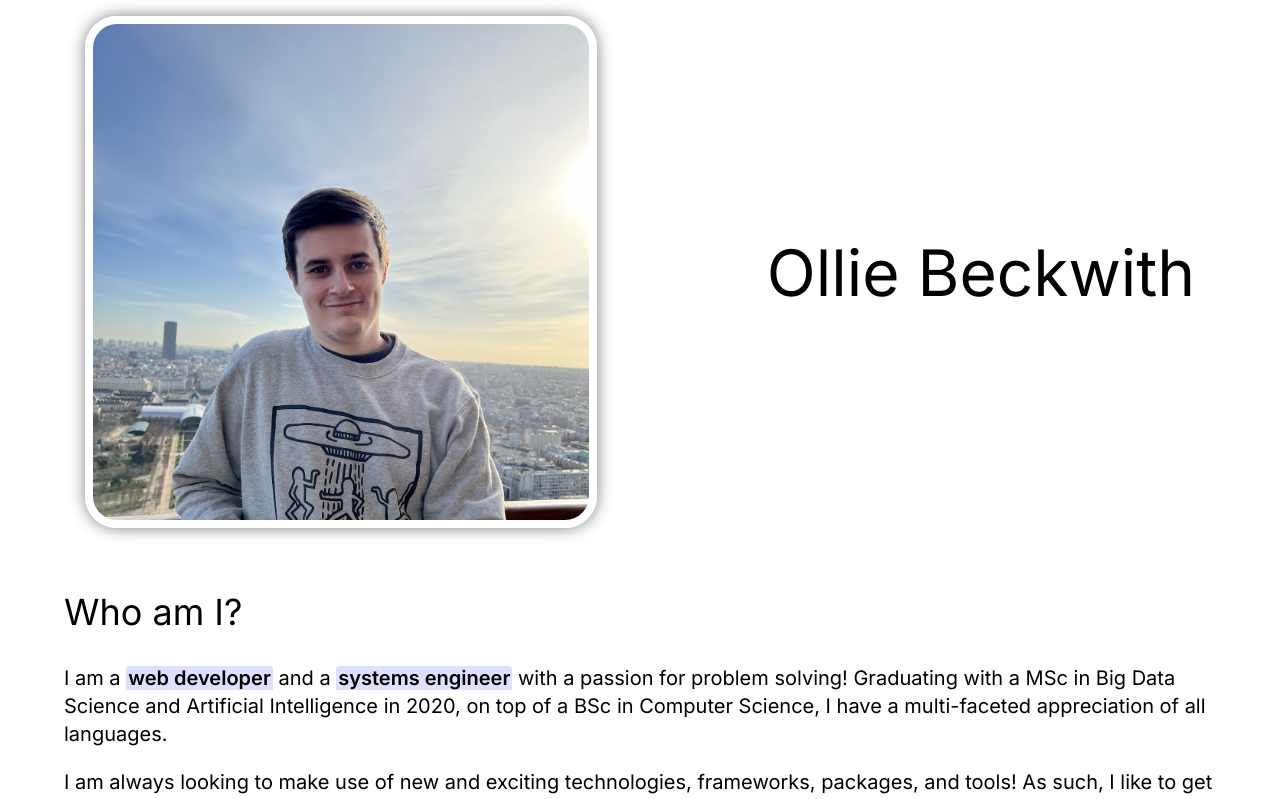
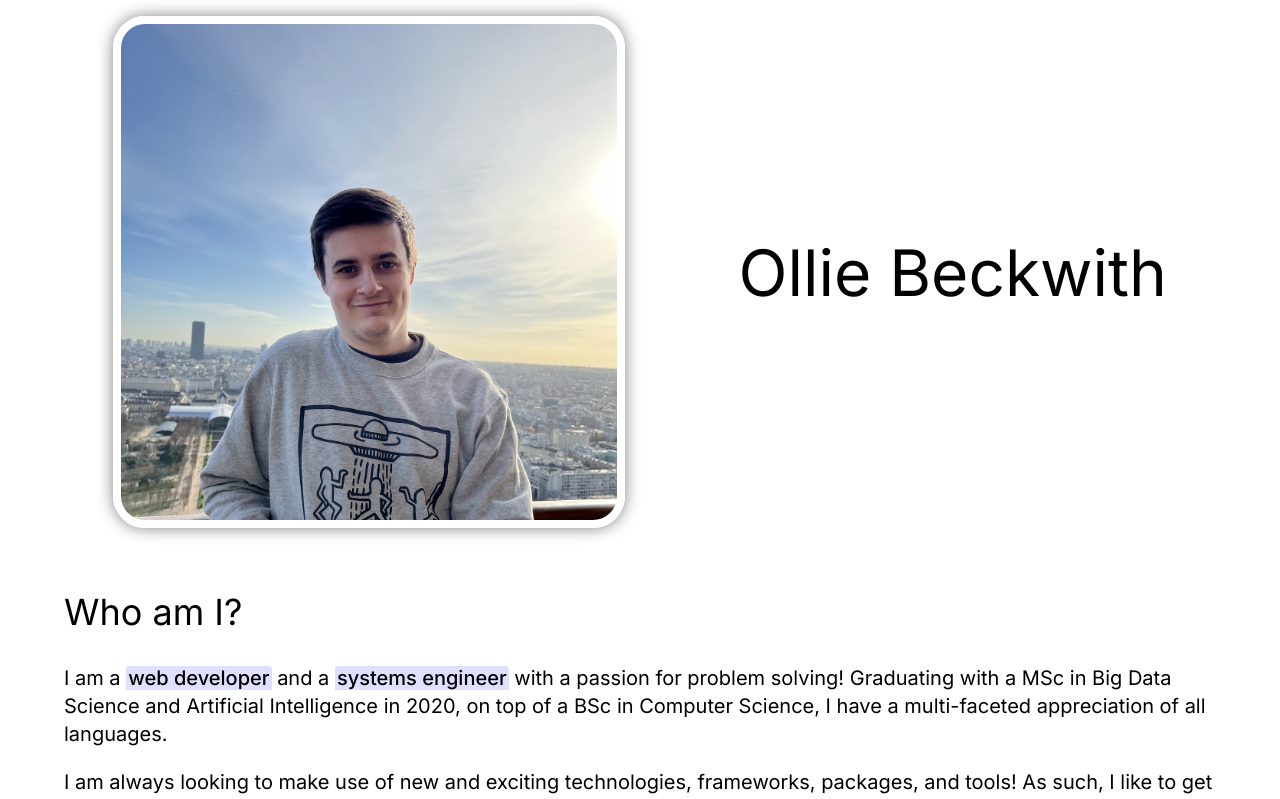
Before and after one commit to OliverBeckwith/oliverbeckwith.github.io, a React (Vite) app: page / in a window 1280 px wide. Shown: the top 799 px of the page. Built offline with nearby package versions, Linux system fonts and the light colour scheme.

Commit message:
Add Bec's suggestions

```diff
--- a/src/components/Header/styles.css.ts
+++ b/src/components/Header/styles.css.ts
@@ -25,7 +25,7 @@ export const HeaderRow = styled.div<{ effectStrength: number }>`
   display: flex;
   flex-direction: column;
   align-items: center;
-  justify-content: space-around;
+  justify-content: space-evenly;
   padding: 16px 0;
   width: 100%;
   max-width: 1920px;
--- a/src/components/common.css.ts
+++ b/src/components/common.css.ts
@@ -58,7 +58,7 @@ export const Strong = styled.strong`
   border-top-right-radius: 4px;
   box-sizing: content-box;
   transition: border 100ms ease-in-out;
-  font-weight: 600;
+  font-weight: 500;
 
   &:hover {
     border-bottom-width: 2px;
```
